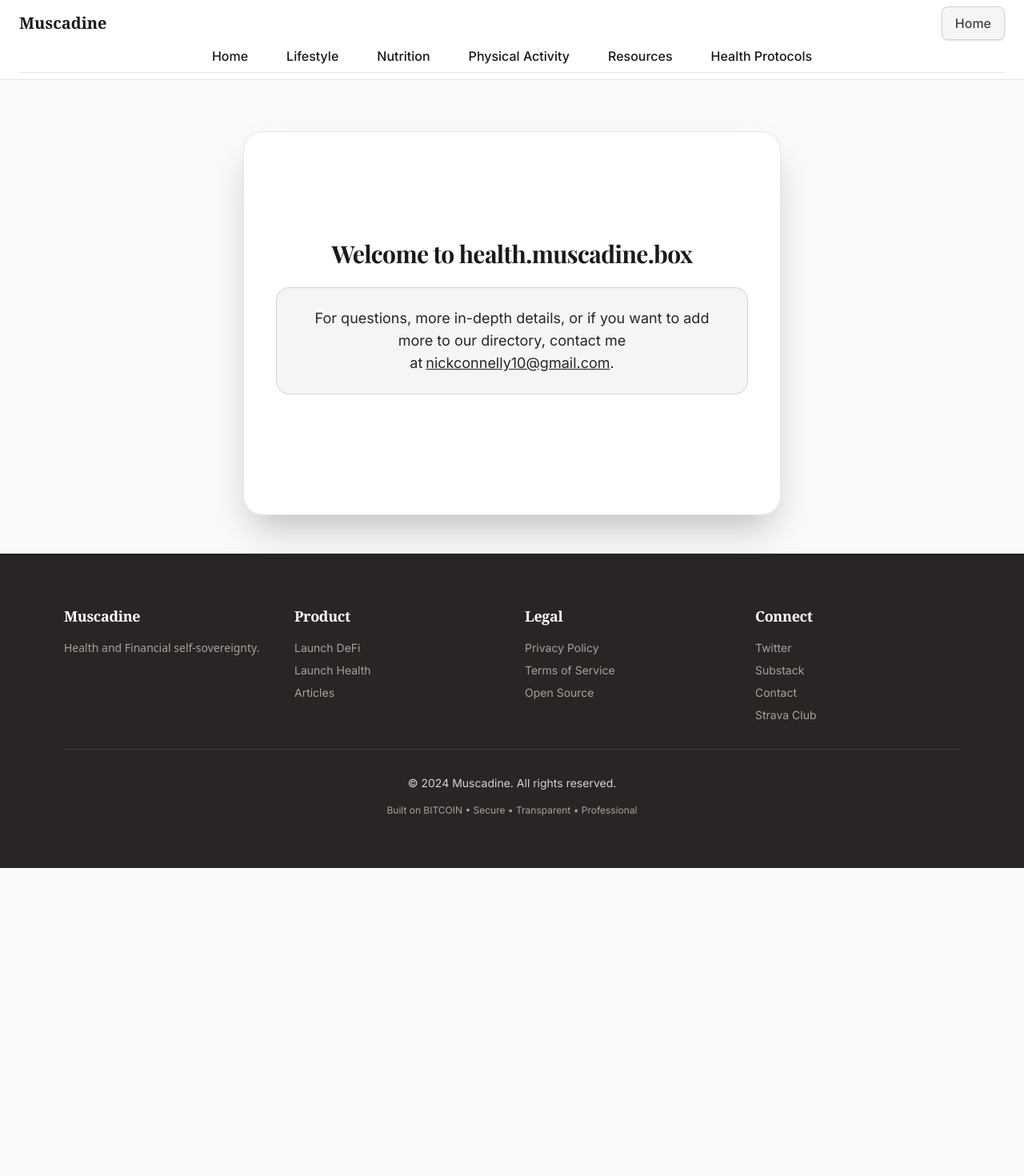
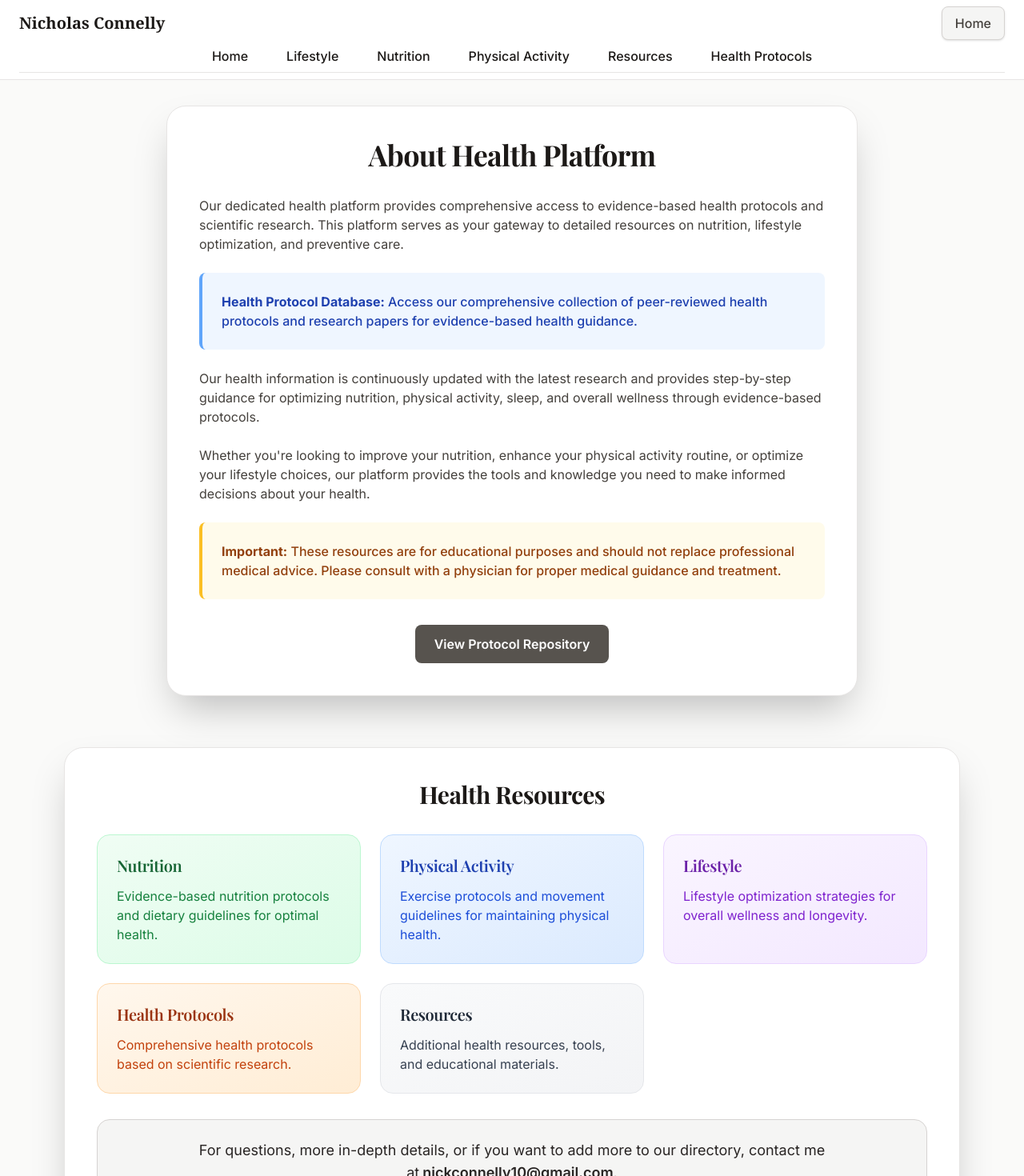
Before and after one commit to nickconnelly10/Health-Website, a React (Vite) app: page / in a window 1280 px wide. Shown: the top 1470 px of the page at 80% size. Before the commit the page ends 1085 px from the top, so only its background shows below. Built offline with nearby package versions, Linux system fonts and the light colour scheme.

Commit message:
Initial commit - v0.0.1 - Updated branding, domain references, and reorganized layout with about sections first

```diff
--- a/index.html
+++ b/index.html
@@ -4,28 +4,28 @@
     <meta charset="UTF-8" />
     <link rel="icon" type="image/svg+xml" href="/favicon.svg" />
     <meta name="viewport" content="width=device-width, initial-scale=1.0" />
-    <title>Muscadine - Health Dashboard</title>
+    <title>Nicholas Connelly - Health Dashboard</title>
 
     <!-- Canonical URL -->
-    <link rel="canonical" href="https://health.muscadine.box" />
+    <link rel="canonical" href="https://health.nicholasconnelly.box" />
 
     <!-- Meta Tags -->
-    <meta name="description" content="Institutional-grade AI chat for health and financial self-sovereignty" />
-    <meta name="keywords" content="health, AI, chat, self-sovereignty, wellness, protocols, nutrition, exercise" />
-    <meta name="author" content="Muscadine" />
+    <meta name="description" content="Evidence-based health protocols and scientific research for optimizing wellness and preventive care" />
+    <meta name="keywords" content="health, wellness, protocols, nutrition, exercise, medical, self-sovereignty, preventive care" />
+    <meta name="author" content="Nicholas Connelly" />
     <meta name="robots" content="index, follow" />
 
     <!-- Open Graph -->
-    <meta property="og:title" content="Muscadine - Health Dashboard" />
-    <meta property="og:description" content="Institutional-grade AI chat for health and financial self-sovereignty" />
+    <meta property="og:title" content="Nicholas Connelly - Health Dashboard" />
+    <meta property="og:description" content="Evidence-based health protocols and scientific research for optimizing wellness and preventive care" />
     <meta property="og:type" content="website" />
-    <meta property="og:url" content="https://health.muscadine.box" />
-    <meta property="og:site_name" content="Muscadine Health" />
+    <meta property="og:url" content="https://health.nicholasconnelly.box" />
+    <meta property="og:site_name" content="Nicholas Connelly Health" />
 
     <!-- Twitter -->
     <meta name="twitter:card" content="summary_large_image" />
-    <meta name="twitter:title" content="Muscadine - Health Dashboard" />
-    <meta name="twitter:description" content="Institutional-grade AI chat for health and financial self-sovereignty" />
+    <meta name="twitter:title" content="Nicholas Connelly - Health Dashboard" />
+    <meta name="twitter:description" content="Evidence-based health protocols and scientific research for optimizing wellness and preventive care" />
     <meta name="twitter:creator" content="@nicklutk" />
 
     <!-- Security headers -->
@@ -39,9 +39,9 @@
     {
       "@context": "https://schema.org",
       "@type": "WebApplication",
-      "name": "Muscadine Health Dashboard",
-      "url": "https://health.muscadine.box",
-      "description": "Institutional-grade AI chat for health and financial self-sovereignty",
+      "name": "Nicholas Connelly Health Dashboard",
+      "url": "https://health.nicholasconnelly.box",
+      "description": "Evidence-based health protocols and scientific research for optimizing wellness and preventive care",
       "applicationCategory": "HealthApplication",
       "operatingSystem": "Web Browser",
       "author": {
--- /dev/null
+++ b/src/components/AboutPage.tsx
@@ -0,0 +1,52 @@
+import React from 'react';
+
+export default function AboutPage() {
+  return (
+    <div className="max-w-4xl mx-auto px-4 py-8">
+      <div className="bg-white rounded-3xl shadow-2xl border border-stone-200 p-10">
+        <h1 className="text-4xl font-bold text-stone-900 mb-8 text-center">About Health Platform</h1>
+
+        <div className="prose prose-lg max-w-none text-stone-700 space-y-6">
+          <p>
+            Our dedicated health platform provides comprehensive access to evidence-based health protocols and scientific research.
+            This platform serves as your gateway to detailed resources on nutrition, lifestyle optimization, and preventive care.
+          </p>
+
+          <div className="bg-blue-50 border-l-4 border-blue-400 p-6 rounded-lg">
+            <p className="text-blue-800 font-medium">
+              <strong>Health Protocol Database:</strong> Access our comprehensive collection of peer-reviewed health protocols and research papers for evidence-based health guidance.
+            </p>
+          </div>
+
+          <p>
+            Our health information is continuously updated with the latest research and provides step-by-step guidance for optimizing nutrition,
+            physical activity, sleep, and overall wellness through evidence-based protocols.
+          </p>
+
+          <p>
+            Whether you're looking to improve your nutrition, enhance your physical activity routine, or optimize your lifestyle choices,
+            our platform provides the tools and knowledge you need to make informed decisions about your health.
+          </p>
+
+          <div className="bg-amber-50 border-l-4 border-amber-400 p-6 rounded-lg">
+            <p className="text-amber-800 font-medium">
+              <strong>Important:</strong> These resources are for educational purposes and should not replace professional medical advice.
+              Please consult with a physician for proper medical guidance and treatment.
+            </p>
+          </div>
+        </div>
+
+        <div className="mt-8 text-center">
+          <a
+            href="https://github.com/nickconnelly10/Health-protocols"
+            className="inline-block bg-stone-600 hover:bg-stone-700 text-white font-semibold py-3 px-6 rounded-lg transition-colors duration-200"
+            target="_blank"
+            rel="noopener noreferrer"
+          >
+            View Protocol Repository
+          </a>
+        </div>
+      </div>
+    </div>
+  );
+}
--- a/src/components/HomePage.tsx
+++ b/src/components/HomePage.tsx
@@ -1,12 +1,66 @@
 import React from 'react';
+import AboutPage from './AboutPage';
 
 export default function HomePage() {
   return (
-    <div className="flex flex-col items-center justify-center min-h-[60vh] max-w-2xl mx-auto mt-16 bg-white rounded-3xl shadow-2xl border border-stone-200 p-10">
-      <h1 className="text-3xl font-bold text-stone-900 mb-6">Welcome to health.muscadine.box</h1>
-      <div className="mb-4 p-6 bg-stone-100 border border-stone-300 rounded-2xl text-stone-800 text-lg text-center">
-        For questions, more in-depth details, or if you want to add more to our directory, contact me at
-        <a href="mailto:nickconnelly10@gmail.com" className="underline ml-1">nickconnelly10@gmail.com</a>.
+    <div className="min-h-screen">
+      {/* About Section First */}
+      <AboutPage />
+
+      {/* Main Content Section */}
+      <div className="max-w-6xl mx-auto px-4 py-8">
+        <div className="bg-white rounded-3xl shadow-2xl border border-stone-200 p-10">
+          <h2 className="text-3xl font-bold text-stone-900 mb-8 text-center">Health Resources</h2>
+
+          <div className="grid md:grid-cols-2 lg:grid-cols-3 gap-6">
+            <a
+              href="/nutrition"
+              className="block bg-gradient-to-br from-green-50 to-green-100 hover:from-green-100 hover:to-green-200 rounded-2xl p-6 border border-green-200 transition-all duration-200 hover:shadow-lg"
+            >
+              <h3 className="text-xl font-semibold text-green-800 mb-3">Nutrition</h3>
+              <p className="text-green-700">Evidence-based nutrition protocols and dietary guidelines for optimal health.</p>
+            </a>
+
+            <a
+              href="/physical-activity"
+              className="block bg-gradient-to-br from-blue-50 to-blue-100 hover:from-blue-100 hover:to-blue-200 rounded-2xl p-6 border border-blue-200 transition-all duration-200 hover:shadow-lg"
+            >
+              <h3 className="text-xl font-semibold text-blue-800 mb-3">Physical Activity</h3>
+              <p className="text-blue-700">Exercise protocols and movement guidelines for maintaining physical health.</p>
+            </a>
+
+            <a
+              href="/lifestyle"
+              className="block bg-gradient-to-br from-purple-50 to-purple-100 hover:from-purple-100 hover:to-purple-200 rounded-2xl p-6 border border-purple-200 transition-all duration-200 hover:shadow-lg"
+            >
+              <h3 className="text-xl font-semibold text-purple-800 mb-3">Lifestyle</h3>
+              <p className="text-purple-700">Lifestyle optimization strategies for overall wellness and longevity.</p>
+            </a>
+
+            <a
+              href="/health-protocols"
+              className="block bg-gradient-to-br from-orange-50 to-orange-100 hover:from-orange-100 hover:to-orange-200 rounded-2xl p-6 border border-orange-200 transition-all duration-200 hover:shadow-lg"
+            >
+              <h3 className="text-xl font-semibold text-orange-800 mb-3">Health Protocols</h3>
+              <p className="text-orange-700">Comprehensive health protocols based on scientific research.</p>
+            </a>
+
+            <a
+              href="/resources"
+              className="block bg-gradient-to-br from-gray-50 to-gray-100 hover:from-gray-100 hover:to-gray-200 rounded-2xl p-6 border border-gray-200 transition-all duration-200 hover:shadow-lg"
+            >
+              <h3 className="text-xl font-semibold text-gray-800 mb-3">Resources</h3>
+              <p className="text-gray-700">Additional health resources, tools, and educational materials.</p>
+            </a>
+          </div>
+
+          <div className="mt-8 p-6 bg-stone-100 border border-stone-300 rounded-2xl text-stone-800 text-center">
+            <p className="text-lg">
+              For questions, more in-depth details, or if you want to add more to our directory, contact me at
+              <a href="mailto:nickconnelly10@gmail.com" className="underline ml-1 font-semibold">nickconnelly10@gmail.com</a>.
+            </p>
+          </div>
+        </div>
       </div>
     </div>
   );
--- a/src/components/MuscadineBanner.tsx
+++ b/src/components/MuscadineBanner.tsx
@@ -9,16 +9,16 @@ export default function MuscadineBanner() {
       <div className="flex flex-col items-center px-6 py-2 max-w-full">
         <div className="flex justify-between items-center w-full mb-1">
           <a
-            href="https://www.muscadine.box"
+            href="https://www.nicholasconnelly.box"
             className="font-serif text-xl font-bold hover:underline text-stone-900"
             target="_blank"
             rel="noopener noreferrer"
           >
-            Muscadine
+            Nicholas Connelly
           </a>
           <div className="flex items-center gap-4">
             <a
-              href="https://www.muscadine.box"
+              href="https://www.nicholasconnelly.box"
               className="px-4 py-2 rounded-lg font-medium shadow border bg-stone-100 text-stone-700 hover:bg-stone-200 border-stone-300 transition-colors"
               target="_blank"
               rel="noopener noreferrer"
--- a/src/components/MuscadineFooter.tsx
+++ b/src/components/MuscadineFooter.tsx
@@ -7,13 +7,13 @@ export default function MuscadineFooter() {
       <div className="max-w-6xl mx-auto px-4">
         <div className="grid md:grid-cols-4 gap-8 mb-8">
           <div>
-            <h4 className="text-lg font-semibold text-white mb-4 font-serif">Muscadine</h4>
+            <h4 className="text-lg font-semibold text-white mb-4 font-serif">Nicholas Connelly</h4>
             <p className="text-sm font-sans text-stone-400">Health and Financial self-sovereignty.</p>
           </div>
           <div>
             <h4 className="text-lg font-semibold text-white mb-4 font-serif">Product</h4>
             <ul className="space-y-2 text-sm">
-              <li><a href="https://defi.muscadine.box" className="text-stone-400 hover:text-white transition-colors" target="_blank" rel="noopener noreferrer">Launch DeFi</a></li>
+              <li><a href="https://defi.nicholasconnelly.box" className="text-stone-400 hover:text-white transition-colors" target="_blank" rel="noopener noreferrer">Launch DeFi</a></li>
               <li><Link to="/" className="text-stone-400 hover:text-white transition-colors">Launch Health</Link></li>
               <li><a href="https://nicholasconnelly.substack.com/" className="text-stone-400 hover:text-white transition-colors" target="_blank" rel="noopener noreferrer">Articles</a></li>
             </ul>
@@ -23,7 +23,7 @@ export default function MuscadineFooter() {
             <ul className="space-y-2 text-sm">
               <li><a href="https://github.com/nickconnelly10/muscadine.box/blob/main/privacy.html" className="text-stone-400 hover:text-white transition-colors" target="_blank" rel="noopener noreferrer">Privacy Policy</a></li>
               <li><a href="https://github.com/nickconnelly10/muscadine.box/blob/main/terms.html" className="text-stone-400 hover:text-white transition-colors" target="_blank" rel="noopener noreferrer">Terms of Service</a></li>
-              <li><a href="https://github.com/nickconnelly10/health.muscadine.box" className="text-stone-400 hover:text-white transition-colors" target="_blank" rel="noopener noreferrer">Open Source</a></li>
+              <li><a href="https://github.com/nickconnelly10/health.nicholasconnelly.box" className="text-stone-400 hover:text-white transition-colors" target="_blank" rel="noopener noreferrer">Open Source</a></li>
             </ul>
           </div>
           <div>
@@ -37,7 +37,7 @@ export default function MuscadineFooter() {
           </div>
         </div>
         <div className="border-t border-stone-700 pt-8 text-center">
-          <p className="text-sm mb-4">© 2024 Muscadine. All rights reserved.</p>
+          <p className="text-sm mb-4">© 2025 Nicholas Connelly. All rights reserved.</p>
           <p className="text-xs text-stone-400">Built on BITCOIN • Secure • Transparent • Professional</p>
         </div>
       </div>
```
Also changed, not shown: 2 other files (tests, documents, lock files or other folders).
